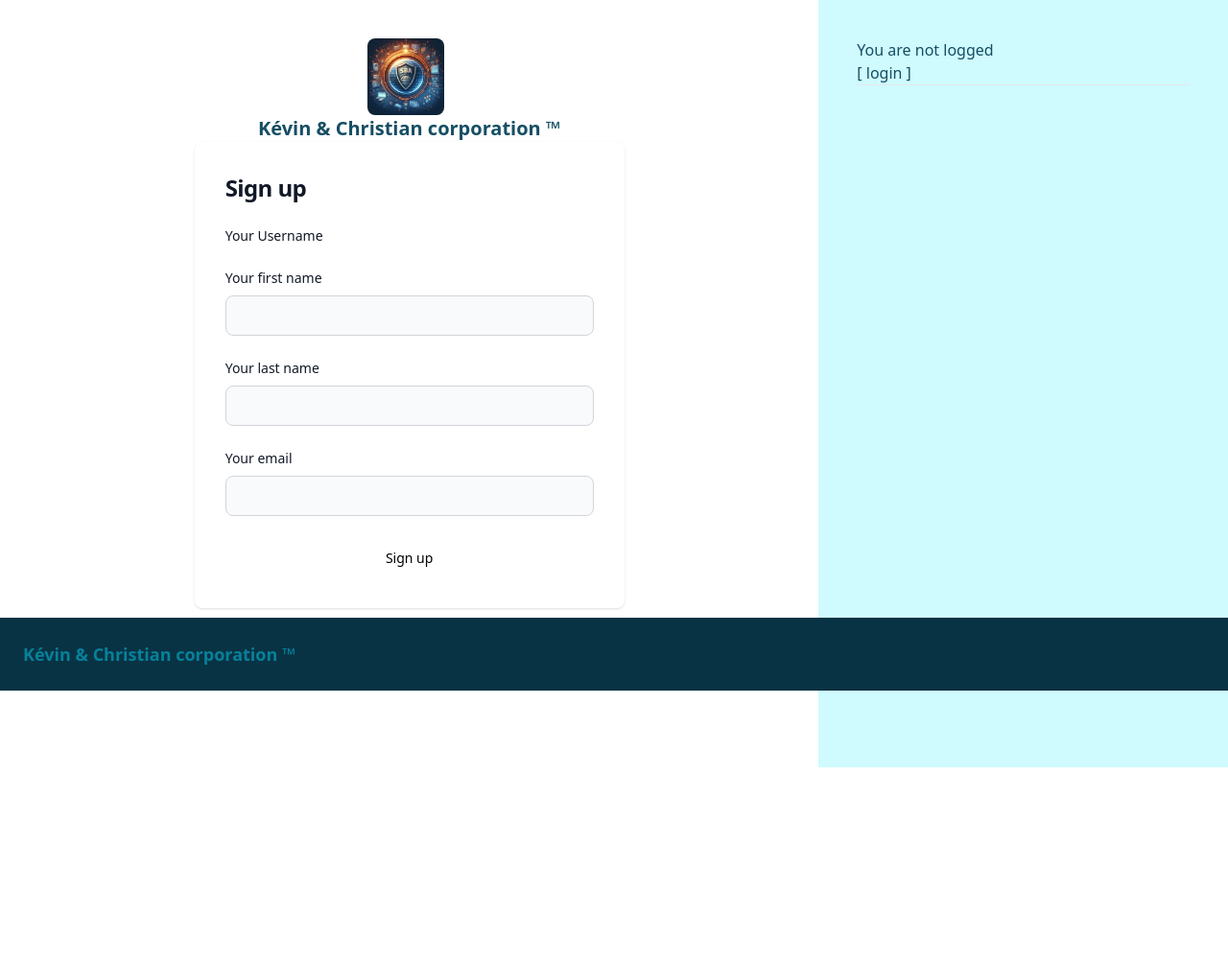
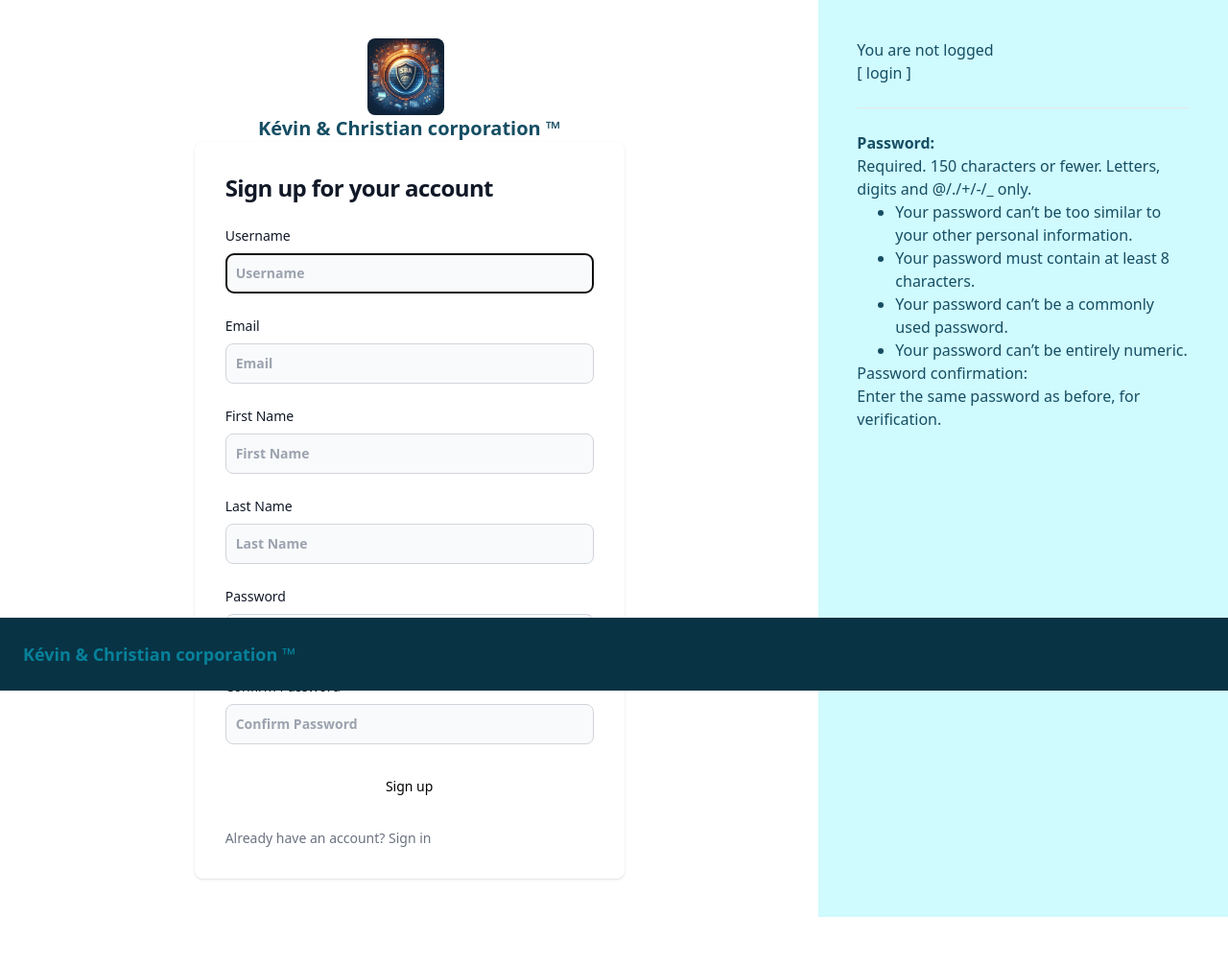
Before and after one commit to ChristianPRO1982/Projet_US_SBA, a Django app: page /signup in a window 1280 px wide. Shown: the part 80-1084 px from the top of the page at 96% size. Before the commit the page ends 880 px from the top, so only its background shows below. Run offline with Django 4.2, Linux system fonts and the light colour scheme; some libraries are stand-ins or nearby versions.

Commit message:
on a bien avancé

```diff
--- /dev/null
+++ b/django_us_sba/root/forms.py
@@ -0,0 +1,10 @@
+from django.contrib.auth.forms import UserCreationForm
+from django import forms
+from django.contrib.auth.models import User
+
+class SignupForm(UserCreationForm):
+    email = forms.EmailField(max_length=254, help_text='Required. Inform a valid email address.')
+
+    class Meta(UserCreationForm.Meta):
+        model = User
+        fields = ('username', 'email', 'first_name', 'last_name', 'password1', 'password2')
--- a/django_us_sba/root/templates/root/signup.html
+++ /dev/null
@@ -1,43 +0,0 @@
-{% extends "base.html" %}
-
-{% load static %}
-
-{% load widget_tweaks %}
-
-{% block content %}
-
-<section>
-    <div class="text-xl font-semibold flex flex-col items-center">
-        <img class="w-20 h-20 mr-2 rounded-lg" src="{% static "images/US_SQB-2.jpeg" %}" alt="logo">
-        {{ company_name }}
-        <div class="w-full bg-white rounded-lg shadow dark:border md:mt-0 sm:max-w-md xl:p-0 dark:bg-gray-800 dark:border-gray-700">
-            <div class="p-6 space-y-4 md:space-y-6 sm:p-8">
-                <h1 class="text-xl font-bold leading-tight tracking-tight text-gray-900 md:text-2xl dark:text-white">
-                    Sign up
-                </h1>
-                <form class="space-y-4 md:space-y-6" method="post" action="{% url 'signup' %}">
-                    {% csrf_token %}
-                    <div>
-                        <label for="username" class="block mb-2 text-sm font-medium text-gray-900 dark:text-white">Your Username</label>
-                        {{form.username|add_class:"bg-gray-50 border border-gray-300 text-gray-900 sm:text-sm rounded-lg focus:ring-primary-600 focus:border-primary-600 block w-full p-2.5 dark:bg-gray-700 dark:border-gray-600 dark:placeholder-gray-400 dark:text-white dark:focus:ring-blue-500 dark:focus:border-blue-500"|attr:"placeholder:username"}}
-                    </div>
-                    <div>
-                        <label for="firstname" class="block mb-2 text-sm font-medium text-gray-900 dark:text-white">Your first name</label>
-                        <input id="firstname" name="firstname" class="bg-gray-50 border border-gray-300 text-gray-900 sm:text-sm rounded-lg focus:ring-primary-600 focus:border-primary-600 block w-full p-2.5 dark:bg-gray-700 dark:border-gray-600 dark:placeholder-gray-400 dark:text-white dark:focus:ring-blue-500 dark:focus:border-blue-500" type="text">
-                    </div>
-                    <div>
-                        <label for="lastname" class="block mb-2 text-sm font-medium text-gray-900 dark:text-white">Your last name</label>
-                        <input id="lastname" name="lastname" class="bg-gray-50 border border-gray-300 text-gray-900 sm:text-sm rounded-lg focus:ring-primary-600 focus:border-primary-600 block w-full p-2.5 dark:bg-gray-700 dark:border-gray-600 dark:placeholder-gray-400 dark:text-white dark:focus:ring-blue-500 dark:focus:border-blue-500" type="text">
-                    </div>
-                    <div>
-                        <label for="email" class="block mb-2 text-sm font-medium text-gray-900 dark:text-white">Your email</label>
-                        <input id="email" name="email" class="bg-gray-50 border border-gray-300 text-gray-900 sm:text-sm rounded-lg focus:ring-primary-600 focus:border-primary-600 block w-full p-2.5 dark:bg-gray-700 dark:border-gray-600 dark:placeholder-gray-400 dark:text-white dark:focus:ring-blue-500 dark:focus:border-blue-500" type="text">
-                    </div>
-                    <button type="submit" class="w-full text-black bg-primary-600 hover:bg-primary-700 focus:ring-4 focus:outline-none focus:ring-primary-300 font-medium rounded-lg text-sm px-5 py-2.5 text-center dark:bg-primary-600 dark:hover:bg-primary-700 dark:focus:ring-primary-800">Sign up</button>
-                </form>
-            </div>
-        </div>
-    </div>
-</section>
-
-{% endblock content %}
--- a/django_us_sba/root/urls.py
+++ b/django_us_sba/root/urls.py
@@ -3,5 +3,5 @@
 
 urlpatterns = [
     path('', views.root_homepage, name='root_homepage'),
-    path('signup', views.signup, name='signup'),
+    path('signup', views.SignupView.as_view(), name='signup'),
 ]
--- a/django_us_sba/root/views.py
+++ b/django_us_sba/root/views.py
@@ -1,7 +1,35 @@
 from django.shortcuts import render, redirect
+from django.views.generic import ListView, DetailView, CreateView
+from django.contrib.auth.forms import UserCreationForm
+from django.urls import reverse_lazy
+from .forms import SignupForm
+from django.contrib.auth.password_validation import password_validators_help_texts
+from django.contrib.auth.models import User
+
 
 def root_homepage(request):
     return render(request, 'root/root_homepage.html')
 
-def signup(request):
-    return render(request, 'root/signup.html')
+class UserCreationFromCustom(UserCreationForm):
+    class Meta(UserCreationForm.Meta) :
+        model = User
+
+class SignupView(CreateView):
+    form_class = SignupForm
+    success_url = reverse_lazy('login')
+    template_name = 'registration/signup.html'
+
+    def form_valid(self, form):
+        response = super().form_valid(form)
+        user = form.save(commit=False)
+        user.is_active = False  # Ne pas activer le compte immédiatement
+        user.save()
+        # self.send_confirmation_email(user)
+        return response
+
+    # def send_confirmation_email(self, user):
+    #     mailjet.send.create(data=data)
+
+    # def get_success_url(self):
+    #     # Rediriger vers une page informant l'utilisateur de vérifier son email
+    #     return reverse_lazy('home')
--- a/django_us_sba/templates/base.html
+++ b/django_us_sba/templates/base.html
@@ -22,7 +22,10 @@
                 <span>You are not logged<br>
                 [ <a href=" {% url "login" %} ">login</a> ]</span>
             {% endif %}
+            <br>
+            <br>
             <hr>
+            <br>
             {% block right-column %}{% endblock right-column %}
         </div>
     </div>
--- a/django_us_sba/templates/registration/signup.html
+++ b/django_us_sba/templates/registration/signup.html
@@ -1,11 +1,66 @@
 {% extends "base.html" %}
 
+{% load static %}
+{% load widget_tweaks %}
+
 {% block content %}
+<section>
+    <div class="text-xl font-semibold flex flex-col items-center">
+        <img class="w-20 h-20 mr-2 rounded-lg" src="{% static "images/US_SQB-2.jpeg" %}" alt="logo">
+        {{ company_name }}
+        <div class="w-full bg-white rounded-lg shadow dark:border md:mt-0 sm:max-w-md xl:p-0 dark:bg-gray-800 dark:border-gray-700">
+            <div class="p-6 space-y-4 md:space-y-6 sm:p-8">
+                <h1 class="text-xl font-bold leading-tight tracking-tight text-gray-900 md:text-2xl dark:text-white">
+                    Sign up for your account
+                </h1>
+                <form class="space-y-4 md:space-y-6" method="post">
+                    {% csrf_token %}
+                    <div>
+                        <label for="username" class="block mb-2 text-sm font-medium text-gray-900 dark:text-white">Username</label>
+                        {{ form.username|add_class:"bg-gray-50 border border-gray-300 text-gray-900 sm:text-sm rounded-lg focus:ring-primary-600 focus:border-primary-600 block w-full p-2.5 dark:bg-gray-700 dark:border-gray-600 dark:placeholder-gray-400 dark:text-white dark:focus:ring-blue-500 dark:focus:border-blue-500"|attr:"placeholder:Username"}}
+                    </div>
+                    <div>
+                        <label for="email" class="block mb-2 text-sm font-medium text-gray-900 dark:text-white">Email</label>
+                        {{ form.email|add_class:"bg-gray-50 border border-gray-300 text-gray-900 sm:text-sm rounded-lg focus:ring-primary-600 focus:border-primary-600 block w-full p-2.5 dark:bg-gray-700 dark:border-gray-600 dark:placeholder-gray-400 dark:text-white dark:focus:ring-blue-500 dark:focus:border-blue-500"|attr:"placeholder:Email"}}
+                    </div>
+                    <div>
+                        <label for="first_name" class="block mb-2 text-sm font-medium text-gray-900 dark:text-white">First Name</label>
+                        {{ form.first_name|add_class:"bg-gray-50 border border-gray-300 text-gray-900 sm:text-sm rounded-lg focus:ring-primary-600 focus:border-primary-600 block w-full p-2.5 dark:bg-gray-700 dark:border-gray-600 dark:placeholder-gray-400 dark:text-white dark:focus:ring-blue-500 dark:focus:border-blue-500"|attr:"placeholder:First Name"}}
+                    </div>
+                    <div>
+                        <label for="last_name" class="block mb-2 text-sm font-medium text-gray-900 dark:text-white">Last Name</label>
+                        {{ form.last_name|add_class:"bg-gray-50 border border-gray-300 text-gray-900 sm:text-sm rounded-lg focus:ring-primary-600 focus:border-primary-600 block w-full p-2.5 dark:bg-gray-700 dark:border-gray-600 dark:placeholder-gray-400 dark:text-white dark:focus:ring-blue-500 dark:focus:border-blue-500"|attr:"placeholder:Last Name"}}
+                    </div>
+                    <div>
+                        <label for="password1" class="block mb-2 text-sm font-medium text-gray-900 dark:text-white">Password</label>
+                        {{ form.password1|add_class:"bg-gray-50 border border-gray-300 text-gray-900 sm:text-sm rounded-lg focus:ring-primary-600 focus:border-primary-600 block w-full p-2.5 dark:bg-gray-700 dark:border-gray-600 dark:placeholder-gray-400 dark:text-white dark:focus:ring-blue-500 dark:focus:border-blue-500"|attr:"placeholder:Password"}}
+                    </div>
+                    <div>
+                        <label for="password2" class="block mb-2 text-sm font-medium text-gray-900 dark:text-white">Confirm Password</label>
+                        {{ form.password2|add_class:"bg-gray-50 border border-gray-300 text-gray-900 sm:text-sm rounded-lg focus:ring-primary-600 focus:border-primary-600 block w-full p-2.5 dark:bg-gray-700 dark:border-gray-600 dark:placeholder-gray-400 dark:text-white dark:focus:ring-blue-500 dark:focus:border-blue-500"|attr:"placeholder:Confirm Password"}}
+                    </div>
+                    <button type="submit" class="w-full text-black bg-primary-600 hover:bg-primary-700 focus:ring-4 focus:outline-none focus:ring-primary-300 font-medium rounded-lg text-sm px-5 py-2.5 text-center dark:bg-primary-600 dark:hover:bg-primary-700 dark:focus:ring-primary-800">Sign up</button>
+                    <p class="text-sm font-light text-gray-500 dark:text-gray-400">
+                        Already have an account? <a href="{% url "login" %}" class="font-medium text-primary-600 hover:underline dark:text-primary-500">Sign in</a>
+                    </p>
+                </form>
+            </div>
+        </div>
+    </div>
+</section>
+{% endblock %}
 
-<form method="POST">
-    {% csrf_token %}
-    {{form}}
-    <button type="submit"> submit</button>
-</form>
 
-{% endblock content %}
+{% block right-column %}
+<strong>Password:</strong><br>
+Required. 150 characters or fewer. Letters, digits and @/./+/-/_ only.
+<ul class="list-disc ml-10">
+    <li>Your password can’t be too similar to your other personal information.</li>
+    <li>Your password must contain at least 8 characters.</li>
+    <li>Your password can’t be a commonly used password.</li>
+    <li>Your password can’t be entirely numeric.</li>
+</ul>
+
+Password confirmation:<br>
+Enter the same password as before, for verification.
+{% endblock right-column %}
--- a/django_us_sba/us_sba/settings.py
+++ b/django_us_sba/us_sba/settings.py
@@ -134,3 +134,5 @@
 DEFAULT_AUTO_FIELD = 'django.db.models.BigAutoField'
 
 LOGIN_REDIRECT_URL = '/'
+
+# AUTH_USER_MODEL = "root.User"
```
